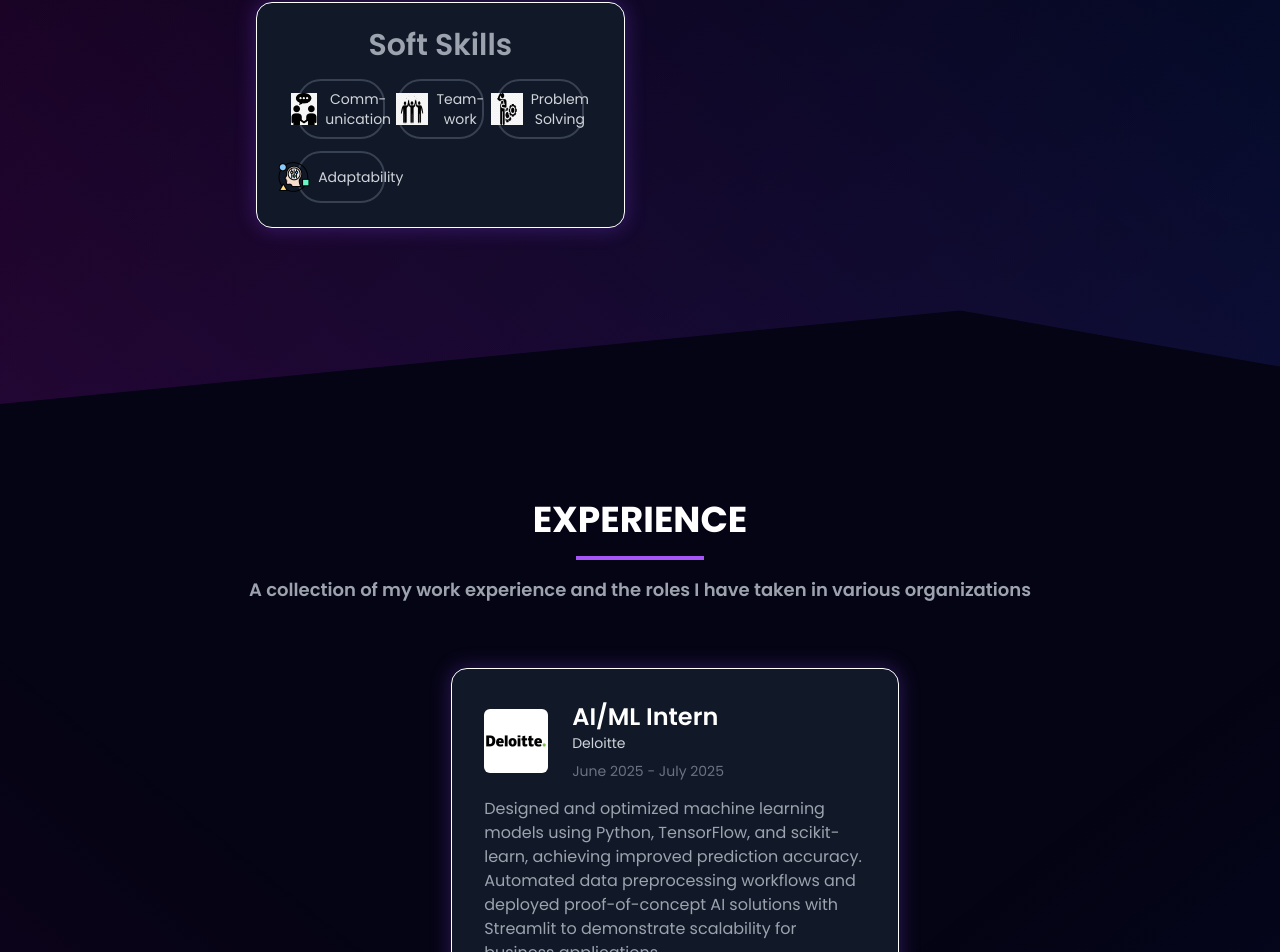
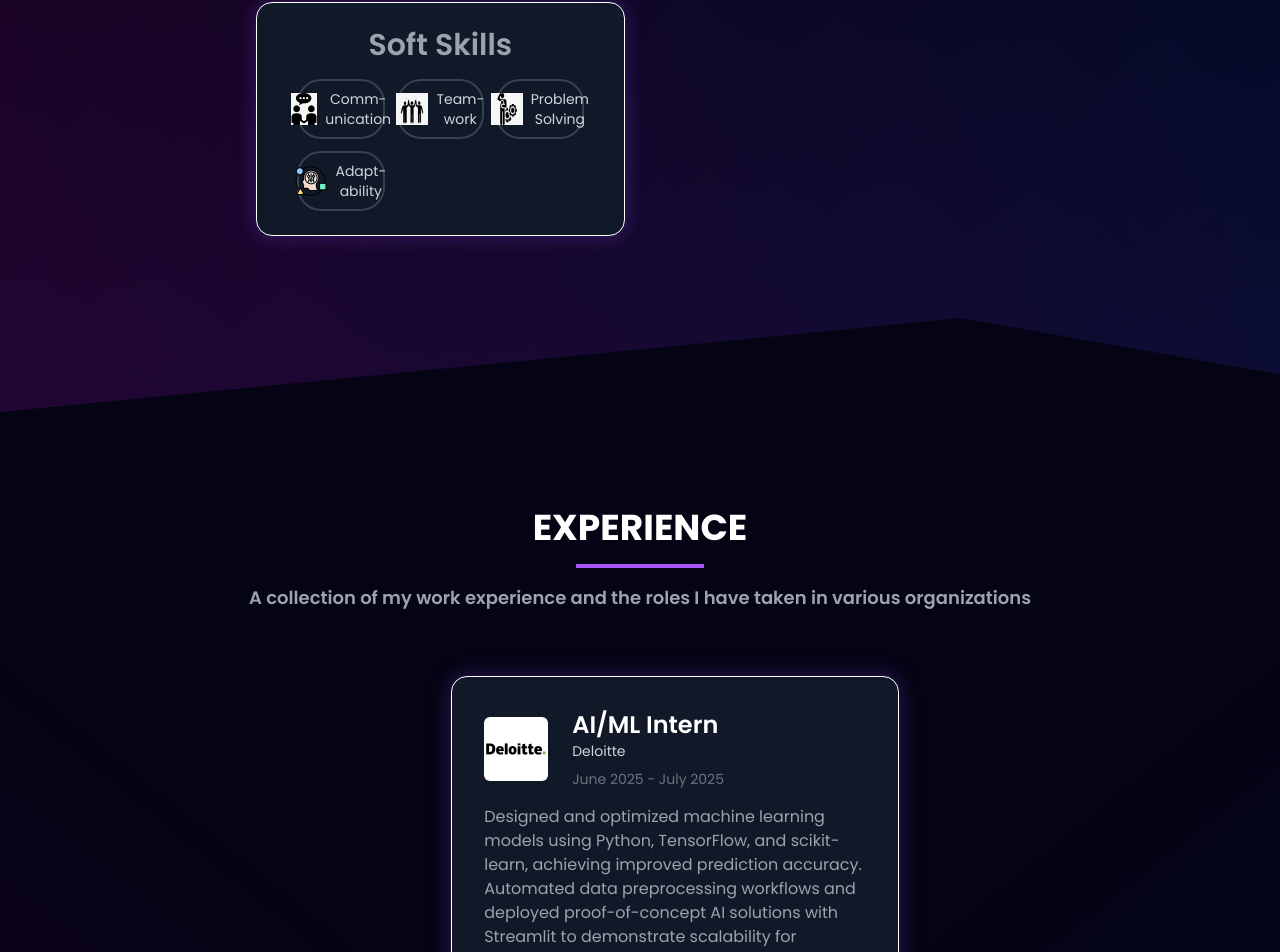
Before and after one commit to swayamkr86/Portfolio, a React (Vite) app: page / in a window 1280 px wide. Shown: the part 2360-3312 px from the top of the page. Built offline with nearby package versions, Linux system fonts and the light colour scheme.

Commit message:
text update

```diff
--- a/src/constants.js
+++ b/src/constants.js
@@ -224,7 +224,7 @@ export const SkillsInfo = [
       { name: "Comm-unication", logo: Communication },
       { name: "Team-work", logo: Teamwork },
       { name: "Problem Solving", logo: ProblemSolving },
-      { name: "Adaptability", logo: Adaptability },
+      { name: "Adapt-ability", logo: Adaptability },
       // { name: "Critical Thinking", logo: CriticalThinking },
       // { name: "Project Manage-ment", logo: ProjectManagement },
     ],
```
